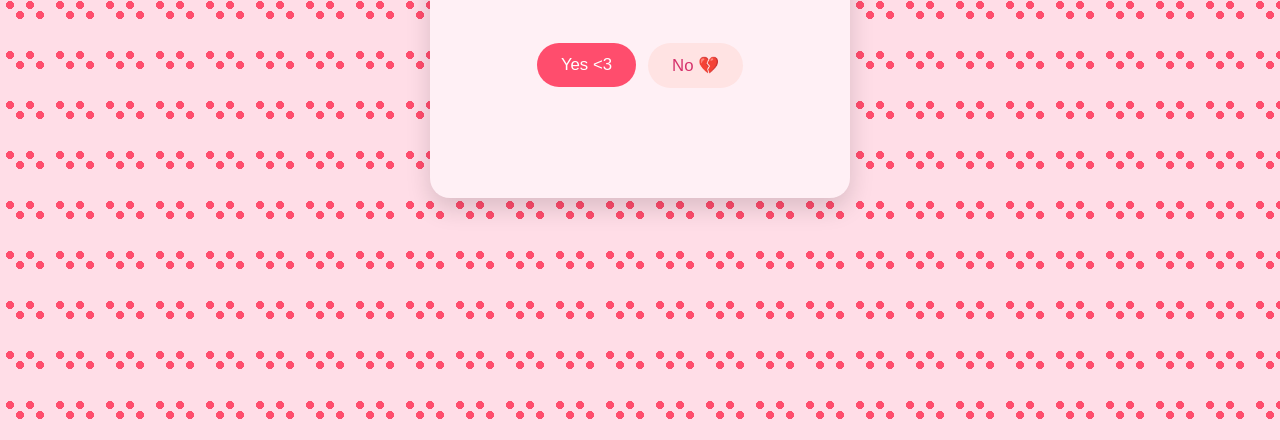
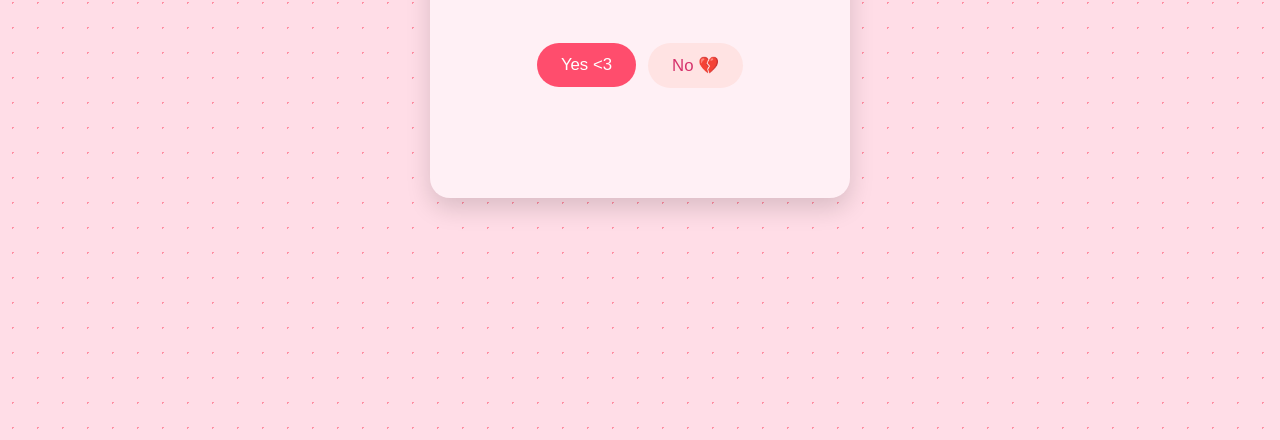
Before and after one commit to yoshita2417/valentine, a plain HTML site: page index.html in a window 1280 px wide. Shown: the part 360-800 px from the top of the page. Drawn offline with Linux system fonts and the light colour scheme.

Commit message:
Update styles.css

```diff
--- a/styles.css
+++ b/styles.css
@@ -15,12 +15,10 @@ body {
   align-items: center;
   justify-content: center;
   background-color: var(--light-pink);
+  /* Simple clean dot pattern */
   background-image:
-    radial-gradient(circle at 10px 15px, #ff4d6d 4px, transparent 4px),
-    radial-gradient(circle at 20px 25px, #ff4d6d 4px, transparent 4px),
-    radial-gradient(circle at 30px 15px, #ff4d6d 4px, transparent 4px),
-    radial-gradient(circle at 40px 25px, #ff4d6d 4px, transparent 4px);
-  background-size: 50px 50px;
+    radial-gradient(#ff8fa3 1px, transparent 1px);
+  background-size: 25px 25px;
   font-family: system-ui, -apple-system, BlinkMacSystemFont, "Segoe UI", sans-serif;
   overflow: hidden;
   padding: 16px;
```
